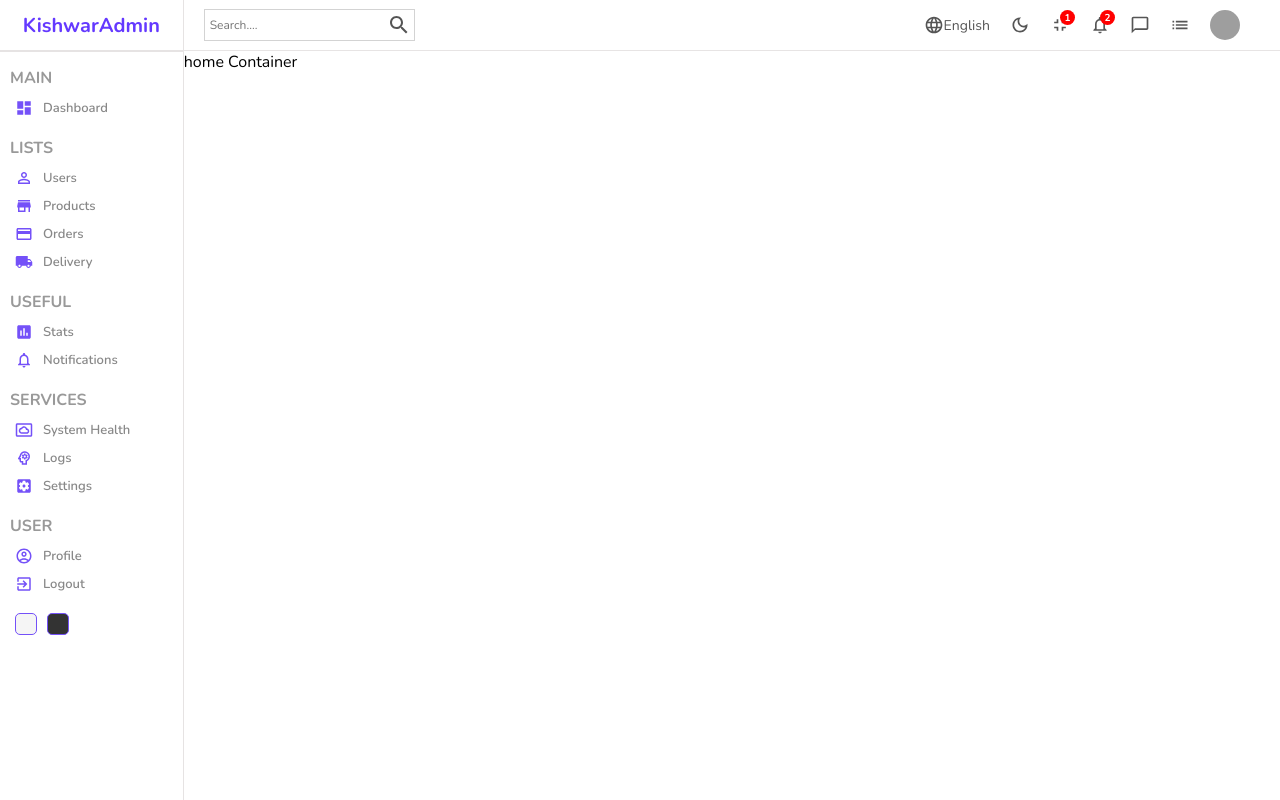
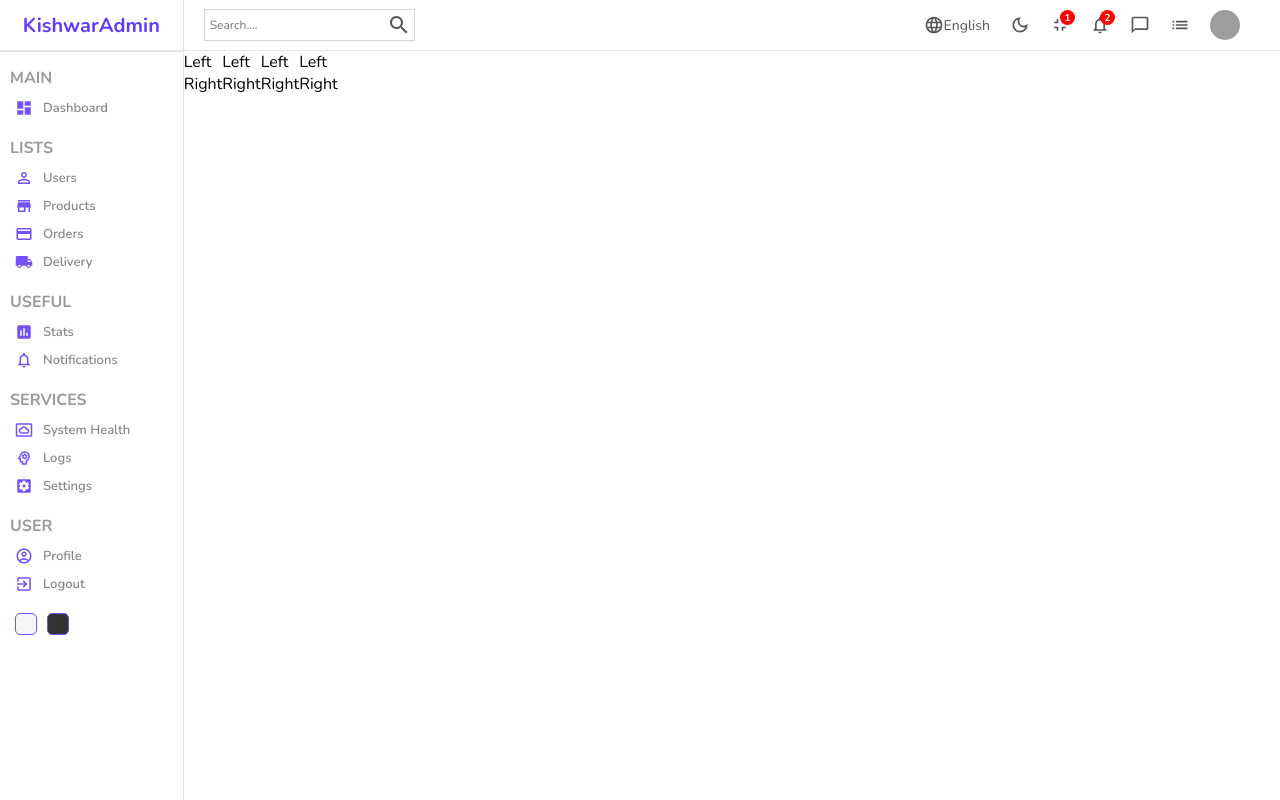
Before and after one commit to kishwerjabeen/react-admin-dashboard, a React (Create React App) app: page / in a window 1280 px wide. Built offline with nearby package versions, Linux system fonts and the light colour scheme; grey boxes are pictures that could not be loaded.

Commit message:
add css and widget at home

```diff
--- a/src/components/widget/Widget.jsx
+++ b/src/components/widget/Widget.jsx
@@ -2,9 +2,16 @@ import React from 'react'
 import "./widget.scss"
 
 const Widget = () => {
-  return (
-    <div className='widget'>Widget</div>
-  )
+    return (
+        <div className='widget'>
+            <div className='Left'>
+                Left
+            </div>
+            <div className='right'>
+                Right
+            </div>
+        </div>
+    )
 }
 
 export default Widget
--- a/src/pages/home/Home.jsx
+++ b/src/pages/home/Home.jsx
@@ -2,6 +2,7 @@ import React from 'react'
 import "./home.scss";
 import Sidebar from '../../components/sidebar/Sidebar';
 import Navbar from '../../components/navbar/Navbar';
+import Widget from '../../components/widget/Widget';
 
 const Home = () => {
   return (
@@ -11,7 +12,12 @@ const Home = () => {
 
       <div className='homeContainer'>
         <Navbar />
-        home Container
+        <div className='widgets'>
+          <Widget />
+          <Widget />
+          <Widget />
+          <Widget />
+        </div>
       </div>
 
 
--- a/src/pages/home/home.scss
+++ b/src/pages/home/home.scss
@@ -4,5 +4,9 @@
     .homeContainer {
 
         flex: 6;
+
+        .widgets{
+            display: flex;
+        }
     }
 }
```
